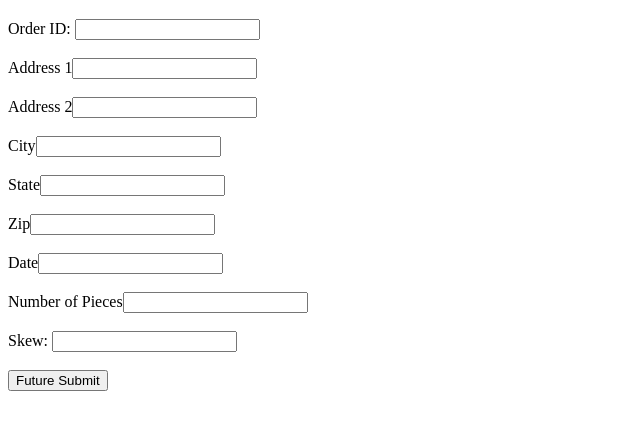
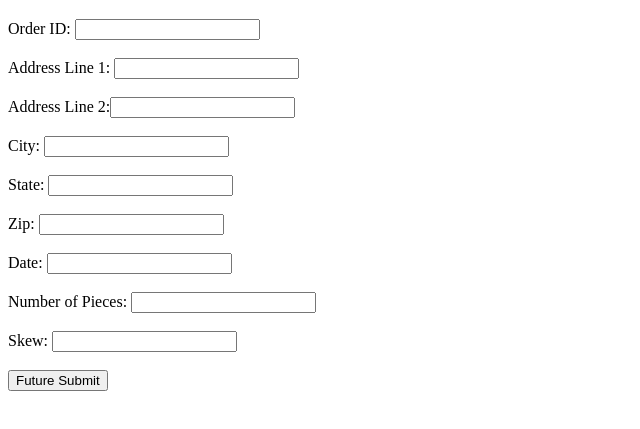
Before and after one commit to brandonkorf/brandonkorf.github.io, a plain HTML site: page index.html in a window 1280 px wide. Shown: the part 61-490 px from the top of the page, without its empty margins (0-640 px from the left). Drawn offline with Linux system fonts and the light colour scheme.

Commit message:
More Formatting
Added colons and spaces to increase readability.

```diff
--- a/index.html
+++ b/index.html
@@ -12,19 +12,19 @@
 	<form>
 		Order ID: <input type="text" name="orderID">
 		<br/><br/>
-		Address 1<input id="autoAddress1" type="text" name="address1">
+		Address Line 1: <input id="autoAddress1" type="text" name="address1">
 		<br/><br/>
-		Address 2<input id="autoAddress2" type="text" name="address2">
+		Address Line 2:<input id="autoAddress2" type="text" name="address2">
 		<br/><br/>
-		City<input id="autoCity" type="text" name="city">
+		City: <input id="autoCity" type="text" name="city">
 		<br/><br/>
-		State<input id="autoState" type="text" name="state">
+		State: <input id="autoState" type="text" name="state">
 		<br/><br/>
-		Zip<input id="autoZip" type="number" name="zip">
+		Zip: <input id="autoZip" type="number" name="zip">
 		<br/><br/>
-		Date<input id="date" type="text" name="date">
+		Date: <input id="date" type="text" name="date">
 		<br/><br/>
-		Number of Pieces<input id="autoNumPieces" type="number" name="numPieces">
+		Number of Pieces: <input id="autoNumPieces" type="number" name="numPieces">
 		<br/><br/>
 		Skew: <input id="autoSkew" type="text" name="skew">
 		<br/><br/>
```
